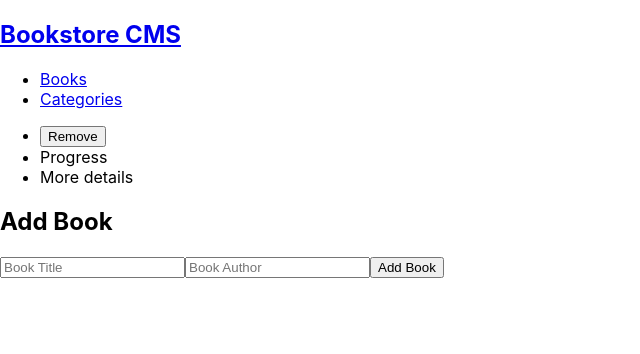
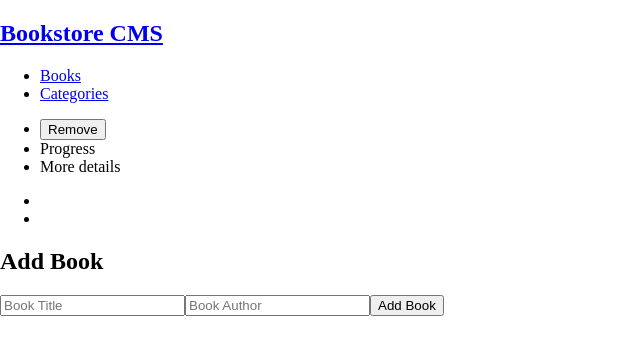
Before and after one commit to efoosag/bookstore, a React (Create React App) app: page / in a window 1280 px wide. Shown: the top 354 px of the page, without its empty margins (0-640 px from the left). Built offline with nearby package versions, Linux system fonts and the light colour scheme.

Commit message:
Correct linters error

```diff
--- a/src/App.css
+++ b/src/App.css
@@ -1,38 +1,3 @@
-.App {
-  text-align: center;
+body {
+  margin: 0;
 }
-
-.App-logo {
-  height: 40vmin;
-  pointer-events: none;
-}
-
-@media (prefers-reduced-motion: no-preference) {
-  .App-logo {
-    animation: App-logo-spin infinite 20s linear;
-  }
-}
-
-.App-header {
-  background-color: #282c34;
-  min-height: 100vh;
-  display: flex;
-  flex-direction: column;
-  align-items: center;
-  justify-content: center;
-  font-size: calc(10px + 2vmin);
-  color: white;
-}
-
-.App-link {
-  color: #61dafb;
-}
-
-@keyframes App-logo-spin {
-  from {
-    transform: rotate(0deg);
-  }
-  to {
-    transform: rotate(360deg);
-  }
-}
--- a/src/components/Book.js
+++ b/src/components/Book.js
@@ -1,15 +1,13 @@
 import React from 'react';
-import BookList from './BookList';
 
-function Book(props) {
+function Book(book) {
+  const { author, title } = book;
+
   return (
-    <>
-      <div>
-        <h3>{props.author}</h3>
-        <div>{props.title}</div>
-      </div>
-      <BookList books={props} />
-    </>
+    <div>
+      <h3>{author}</h3>
+      <div>{title}</div>
+    </div>
   );
 }
 export default Book;
--- a/src/components/BookList.js
+++ b/src/components/BookList.js
@@ -1,12 +1,15 @@
 import React from 'react';
+import Book from './Book';
 
-function BookList(props) {
+function BookList(books) {
+  const { title, author } = books;
   return (
     <div>
-      <h2>Add Book</h2>
       <ul>
-        <li>props.title</li>
+        <li>{title}</li>
+        <li>{author}</li>
       </ul>
+      <Book book={(title, author)} />
     </div>
   );
 }
--- a/src/components/Books.js
+++ b/src/components/Books.js
@@ -1,7 +1,10 @@
-import React from 'react';
+import React, { useState } from 'react';
 import BookForm from './BookForm';
+import BookList from './BookList';
 
 function Books() {
+  const books = useState({ title: '', author: '' });
+
   return (
     <>
       <ul>
@@ -11,6 +14,7 @@ function Books() {
         <li>Progress</li>
         <li>More details</li>
       </ul>
+      <BookList books={books} />
       <BookForm />
     </>
   );
--- a/src/index.css
+++ b/src/index.css
@@ -1,13 +1,3 @@
 body {
   margin: 0;
-  font-family: -apple-system, BlinkMacSystemFont, 'Segoe UI', 'Roboto', 'Oxygen',
-    'Ubuntu', 'Cantarell', 'Fira Sans', 'Droid Sans', 'Helvetica Neue',
-    sans-serif;
-  -webkit-font-smoothing: antialiased;
-  -moz-osx-font-smoothing: grayscale;
 }
-
-code {
-  font-family: source-code-pro, Menlo, Monaco, Consolas, 'Courier New',
-    monospace;
-}
```
